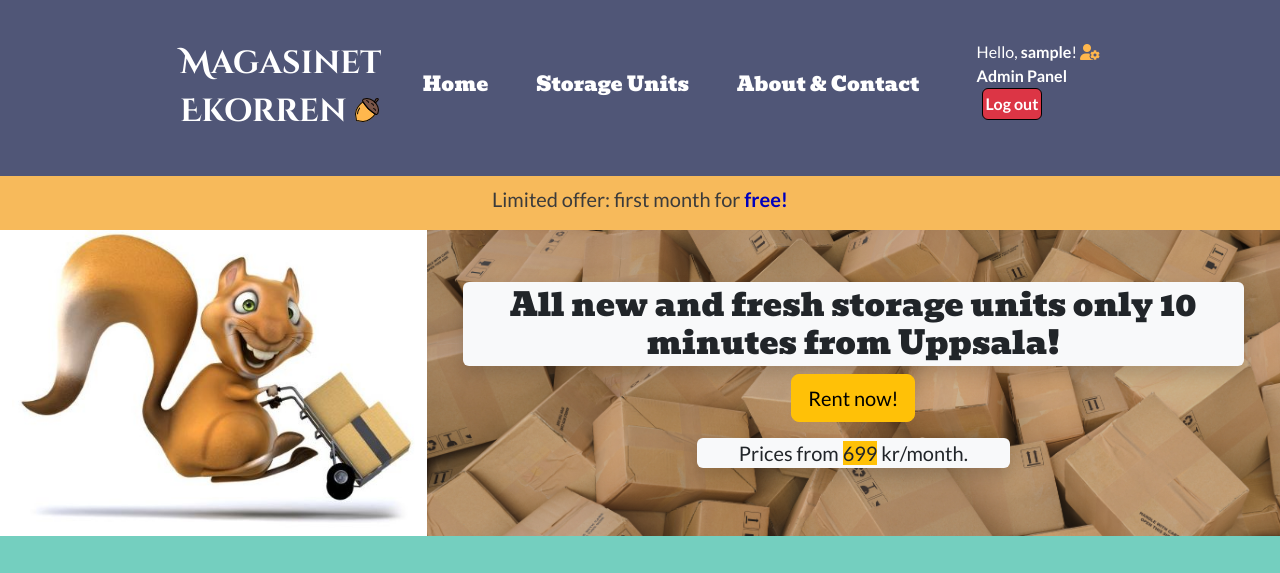
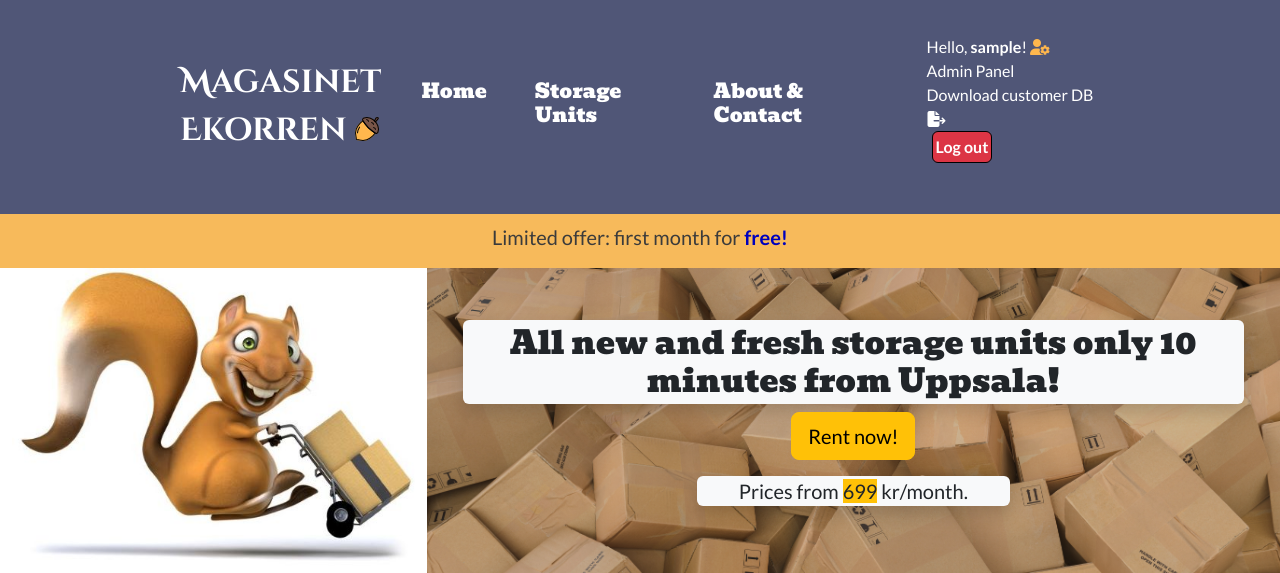
Before and after one commit to Johneriksson88/ekorren, a Django app: page / in a window 1280 px wide. Shown: the top 573 px of the page. Run offline with Django 4.2, Linux system fonts and the light colour scheme; the visitor is signed in with stand-in values (Sample User, id 1); some libraries are stand-ins or nearby versions; some web fonts are replaced.

Commit message:
Add link for admin to download CSV customer database

```diff
--- a/ekorren/settings.py
+++ b/ekorren/settings.py
@@ -151,7 +151,7 @@ DEFAULT_FILE_STORAGE = 'cloudinary_storage.storage.MediaCloudinaryStorage'
 
 DEFAULT_AUTO_FIELD = 'django.db.models.BigAutoField'
 
-CSRF_TRUSTED_ORIGINS = ['https://*magasinet-ekorren.herokuapp.com/']
+CSRF_TRUSTED_ORIGINS = ['https://*magasinet-ekorren.herokuapp.com/', 'https://*8000-johneriksson88-ekorren-us6khvjs3ar.ws-eu82.gitpod.io/']
 
 
 CSRF_COOKIE_SECURE = False
--- a/main/static/css/styles.css
+++ b/main/static/css/styles.css
@@ -135,6 +135,10 @@ h6 {
 
 #user-nav {
     list-style: none;
+}
+
+#user-panel-icon:hover {
+    color: #c9913d
 }
 
 /* HERO IMAGE AND JUMBOTRON */
--- a/main/templates/base.html
+++ b/main/templates/base.html
@@ -55,11 +55,14 @@
       {% if user.is_authenticated %}
         <li><span class="text-white">Hello, <b>{{ request.user }}</b>! <a href="{% url 'user_panel' %}"
               class="user-panel" aria-label="Go to user panel"><i class="fa-solid fa-user-gear
-              text-acorn-green"></i></a></span>
+              text-acorn-green" id="user-panel-icon"></i></a></span>
         </li>
         {% if user.is_superuser %}
           <li>
-            <a class="nav-link text-white" href="{% url 'admin:index' %}" aria-label="Go to admin panel"><b>Admin Panel</b></a>
+            <a class="nav-link text-white" href="{% url 'admin:index' %}" aria-label="Go to admin panel">Admin Panel</a>
+            <a class="nav-link text-white" href="{% url 'export_csv' %}" aria-label="Get customer database in csv format">
+              Download customer DB <i class="fa-solid fa-file-export"></i>
+            </a>
           </li>
         {% endif %}
           <li>
--- a/main/views.py
+++ b/main/views.py
@@ -213,16 +213,15 @@ def export_csv(request):
         'Stad',
         'Email',
         'Telefon',
-        'Personnr',
-        'Organisationsnr'])
+        'Personnr/orgnr'
+        ])
     for customer in Customer.objects.all().values_list(
         'fullname',
         'address',
         'zipcode', 'city',
         'email',
         'phone',
-        'personnr',
-        'orgnr'
+        'person_or_org_nr'
         ):
         writer.writerow(customer)
 
@@ -251,3 +250,22 @@ def send_order_confirmation(request, name, email, order):
 
     email.fail_silently = False
     email.send()
+
+
+def send_order_deletion_notification(request, name, order):
+    template = render_to_string(
+        'order_confirmation_email.html',
+        {
+            'name': name,
+            'order': order
+        })
+
+    email = EmailMessage(
+        'Order confirmation from Magasinet Ekorren',
+        template,
+        'from@magasinetekorren.se',
+        [request.user.customer.email]
+    )
+
+    email.fail_silently = False
+    email.send()
```
